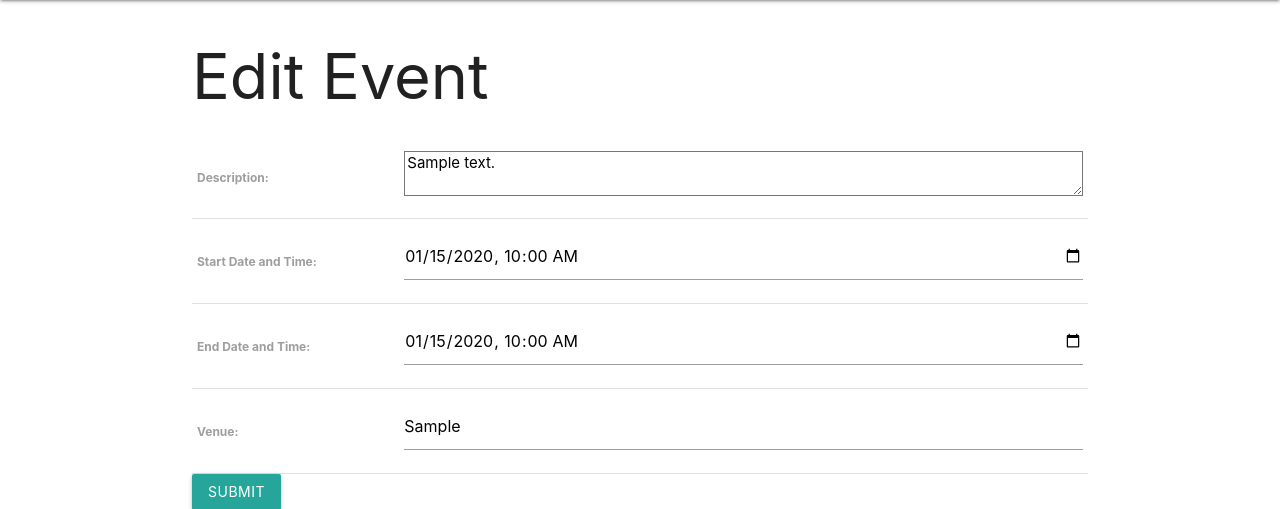
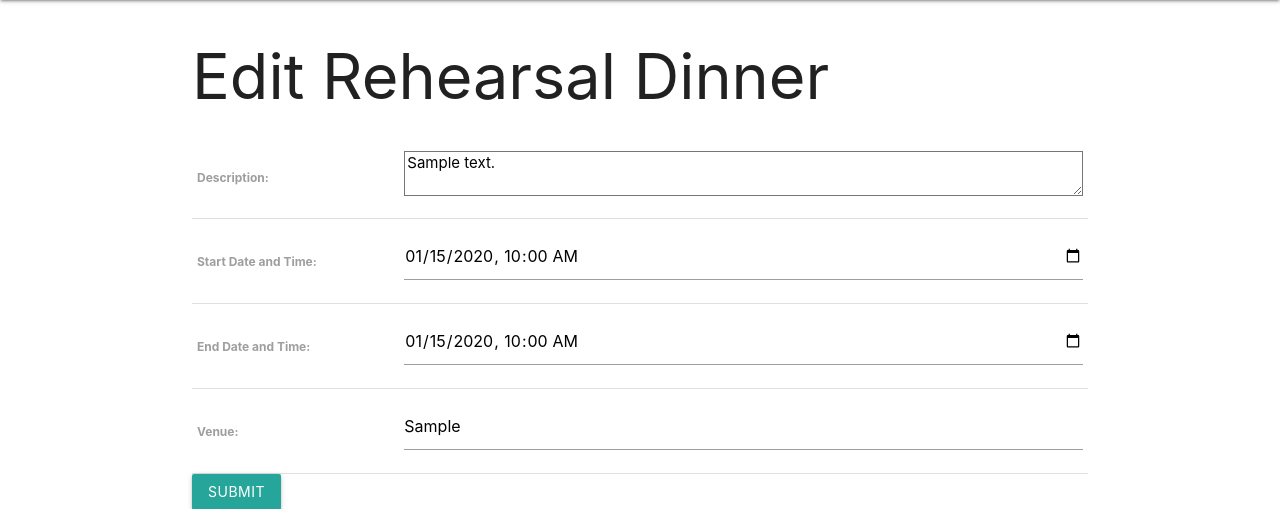
Before and after one commit to Shavvvv/wedding-season, a Django app: page /events/1/update/ in a window 1280 px wide. Shown: the part 64-573 px from the top of the page. Run offline with Django 5.2, Linux system fonts and the light colour scheme; a user stored in the database is signed in; tables that the repository leaves empty hold one stand-in row (values such as "Sample post").

Commit message:
Event Form: apply event type dynamically | Wedding Form: remove s pan from title

```diff
--- a/main_app/templates/main_app/event_form.html
+++ b/main_app/templates/main_app/event_form.html
@@ -1,7 +1,7 @@
 {% extends 'base.html' %} {% block content %} {% if object %}
-<h1>Edit Event</h1>
+<h1>Edit {{ event.get_type_display }}</h1>
 {% else %}
-<h1>Create an Event</h1>
+<h1>Create an {{ event.get_type_display }}</h1>
 {% endif %}
 
 <form action="" method="POST">
--- a/main_app/templates/main_app/wedding_form.html
+++ b/main_app/templates/main_app/wedding_form.html
@@ -4,7 +4,7 @@
 
 
 {% if object %}
-<h1>Edit <span class="teal-text">{{ object.name }}</span> </h1>
+<h1>Edit {{ object.name }} </h1>
 {% else %}
 <h1>Create a Wedding</h1>
 {% endif %}
```
